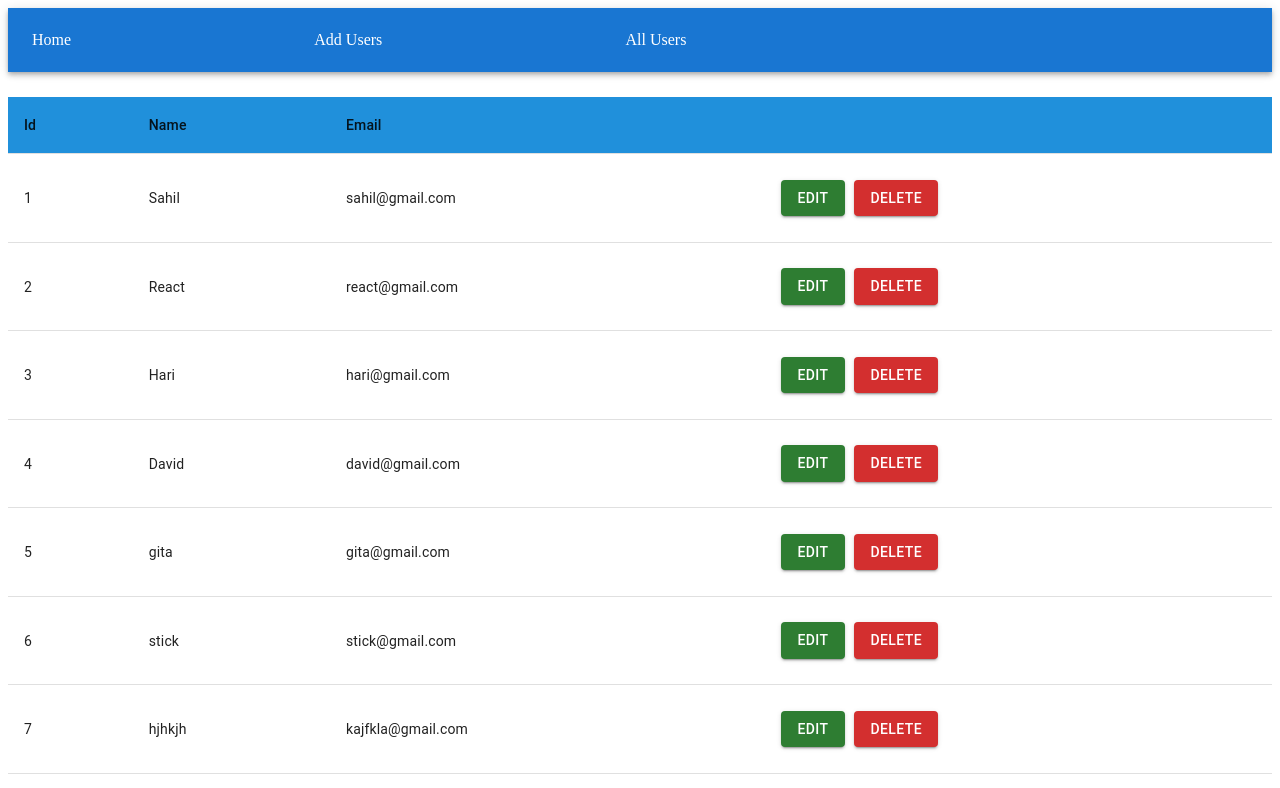
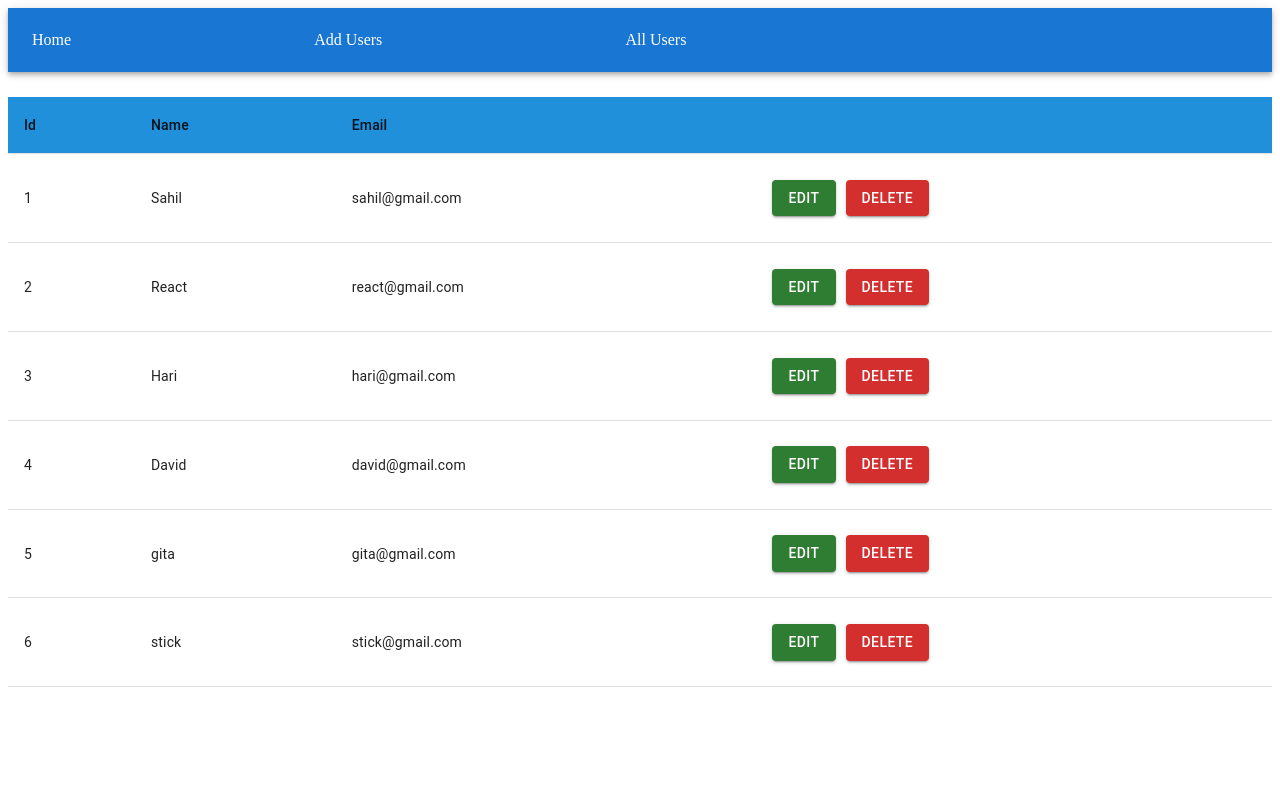
Before and after one commit to Sahilramjali/CRUD--React, a React (Create React App) app: page /users in a window 1280 px wide. Shown: the top 788 px of the page. Built offline with nearby package versions, Linux system fonts and the light colour scheme; data requests are answered from the project's data file.

Commit message:
added delete function

```diff
--- a/db.json
+++ b/db.json
@@ -29,11 +29,6 @@
       "name": "stick",
       "email": "stick@gmail.com",
       "id": 6
-    },
-    {
-      "name": "hjhkjh",
-      "email": "kajfkla@gmail.com",
-      "id": 7
     }
   ]
 }
--- a/src/components/users.jsx
+++ b/src/components/users.jsx
@@ -1,4 +1,4 @@
-import { fetchData } from "../services/api";
+import { fetchData,deleteUser } from "../services/api";
 import { useEffect,useState } from "react";
 import '../css/users.css';
 import { Button, Table, TableBody, TableCell, TableHead, TableRow } from "@mui/material";
@@ -15,6 +15,10 @@ const [users,setUsers]=useState([]);
     const getusers=async()=>{
         const response=await fetchData();
         setUsers(response.data);
+    }
+    const deleteData=async(id)=>{
+    await deleteUser(id);
+     getusers();
     }
     return(
         <div className="maindiv">
@@ -42,7 +46,7 @@ const [users,setUsers]=useState([]);
                        </TableCell>
                        <TableCell>
                        <Button variant="contained" color="success" component ={Link} to={`/edit/${user.id}`} >Edit</Button>
-                       <Button variant="contained" color="error" style={{margin:'2%'}} >Delete</Button>
+                       <Button variant="contained" color="error" style={{margin:'2%'}}  onClick={()=>deleteData(user.id)}>Delete</Button>
                        </TableCell>
                    </TableRow>);
                })}
--- a/src/services/api.js
+++ b/src/services/api.js
@@ -9,3 +9,7 @@ export const InsertUser=async (user)=>{
 export const editUser =async(id,user)=>{
     return await axios.put(`http://localhost:3333/Students/${id}`,user);
 }
+export const deleteUser=async(id)=>{
+
+    return await axios.delete(`http://localhost:3333/Students/${id}`);
+}
```
